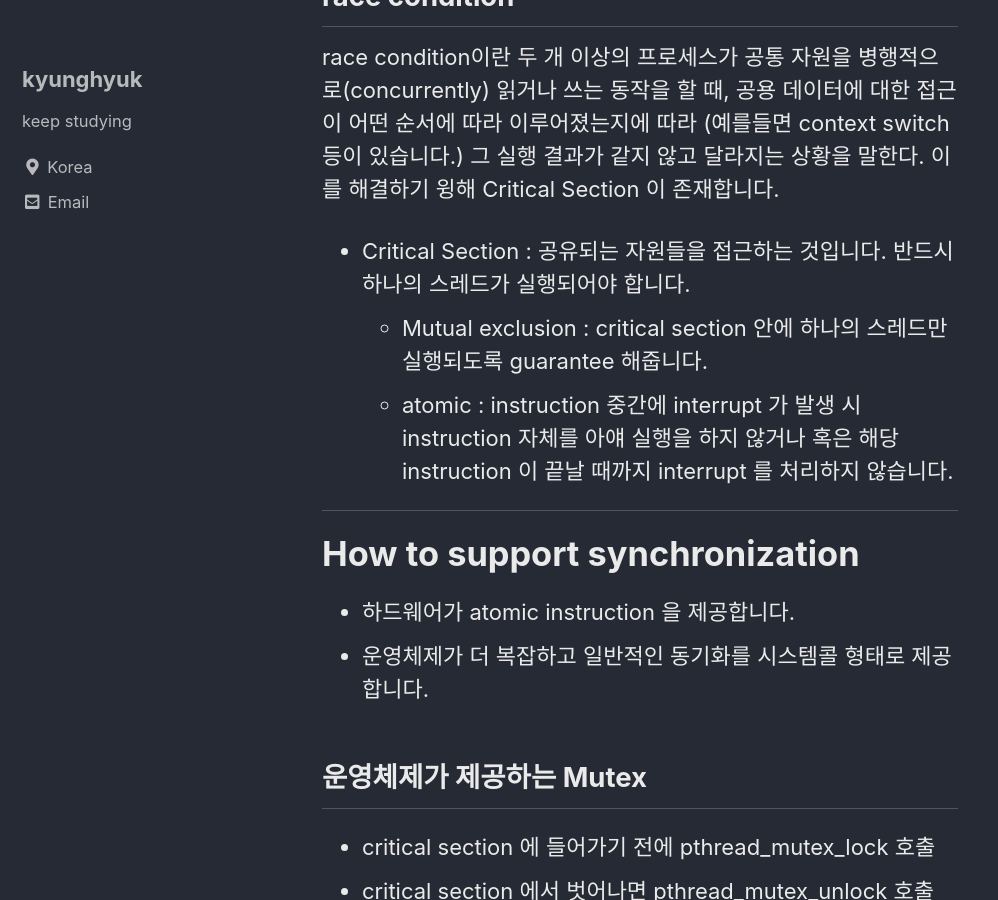
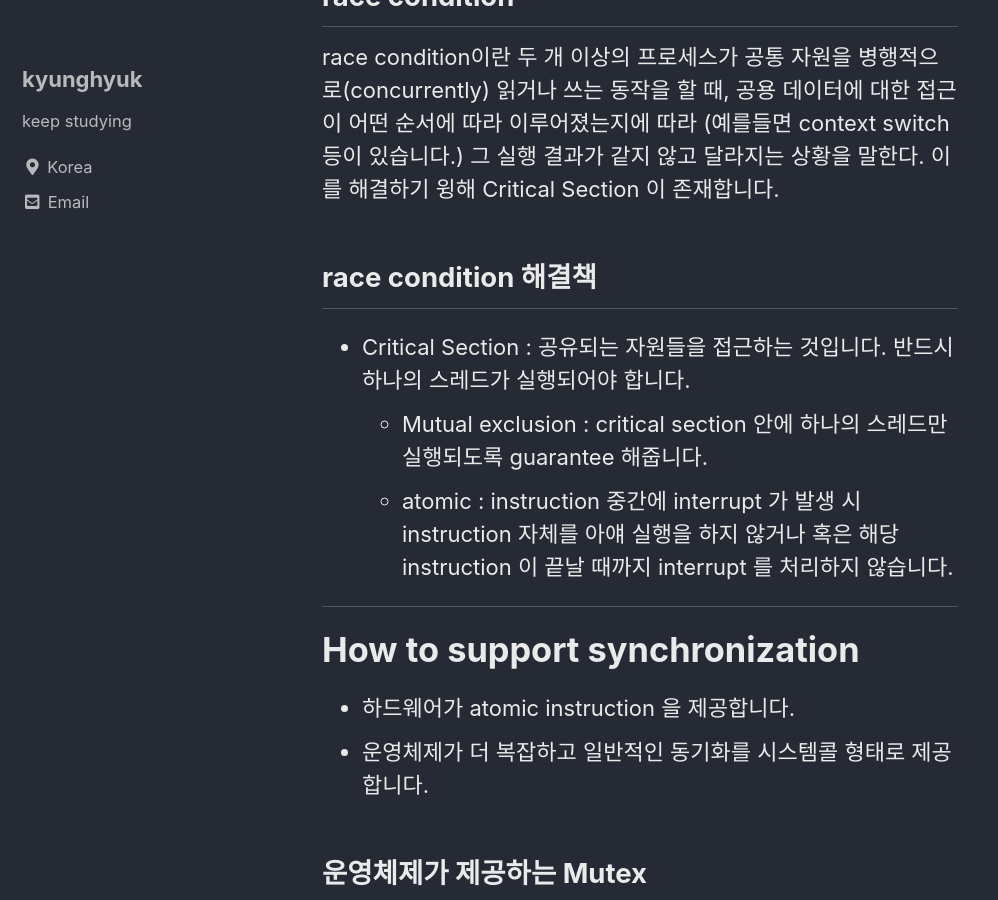
Before and after one commit to kyunghyukCHO/kyunghyukCHO.github.io, a Jekyll site: the page built from _posts/2022-06-04-Thread.md, in a window 1280 px wide and 900 px high, scrolled down 1391 px. Shown: the whole window, without its empty margins (0-998 px from the left). Built offline with Jekyll 4.4.1, drawn with Linux system fonts in a browser that asks for light colours; cached includes are drawn as plain includes.

Commit message:
Update 2022-06-04-Thread.md

```diff
--- a/_posts/2022-06-04-Thread.md
+++ b/_posts/2022-06-04-Thread.md
@@ -25,6 +25,8 @@ race condition
 ---
 race condition이란 두 개 이상의 프로세스가 공통 자원을 병행적으로(concurrently) 읽거나 쓰는 동작을 할 때, 공용 데이터에 대한 접근이 어떤 순서에 따라 이루어졌는지에 따라 (예를들면 context switch 등이 있습니다.) 그 실행 결과가 같지 않고 달라지는 상황을 말한다. 이를 해결하기 윙해 Critical Section 이 존재합니다.
 
+race condition 해결책
+---
 * Critical Section : 공유되는 자원들을 접근하는 것입니다. 반드시 하나의 스레드가 실행되어야 합니다.
     * Mutual exclusion : critical section 안에 하나의 스레드만 실행되도록 guarantee 해줍니다.
     * atomic : instruction 중간에 interrupt 가 발생 시 instruction 자체를 아얘 실행을 하지 않거나 혹은 해당 instruction 이 끝날 때까지 interrupt 를 처리하지 않습니다.
```
